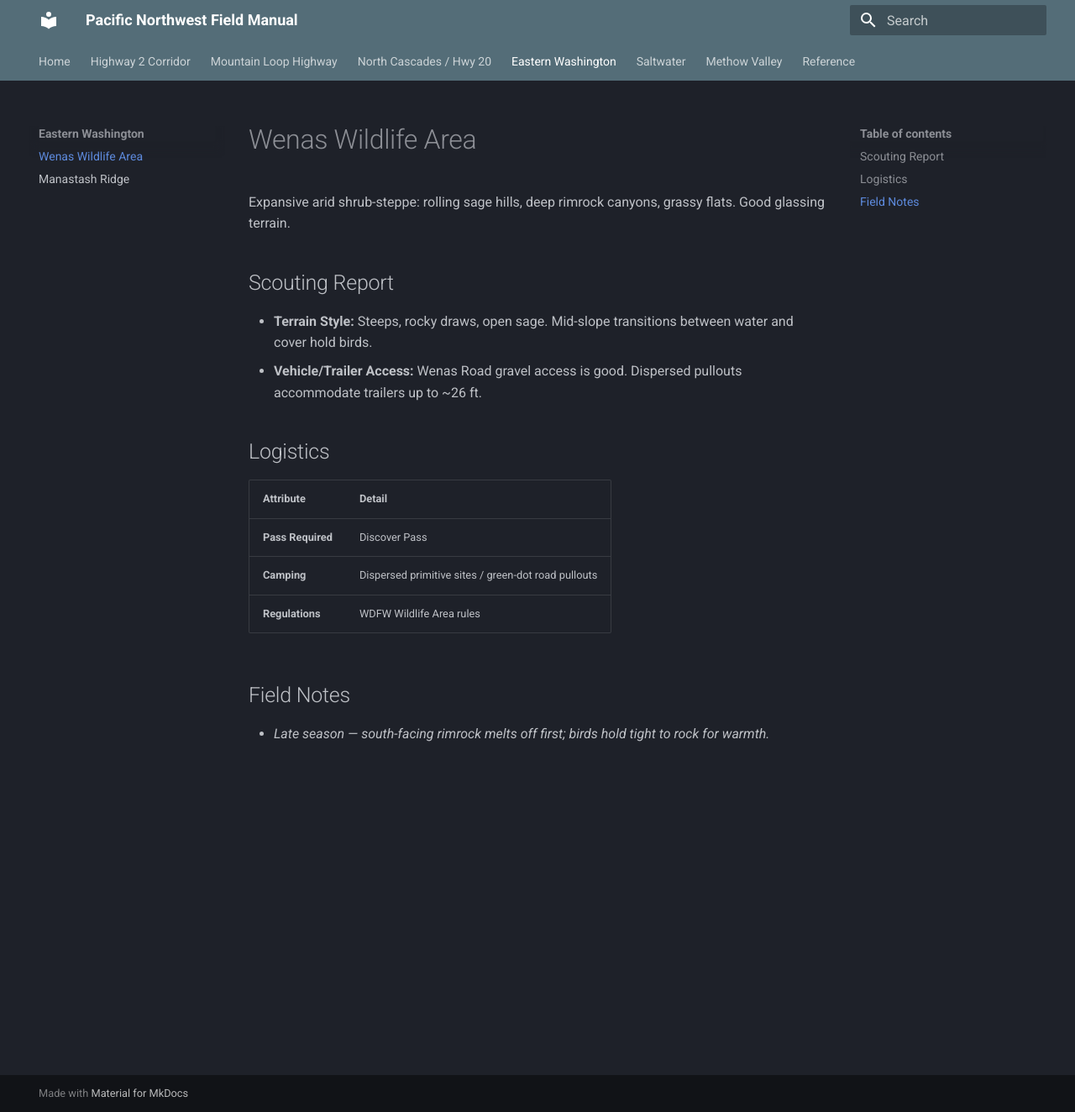
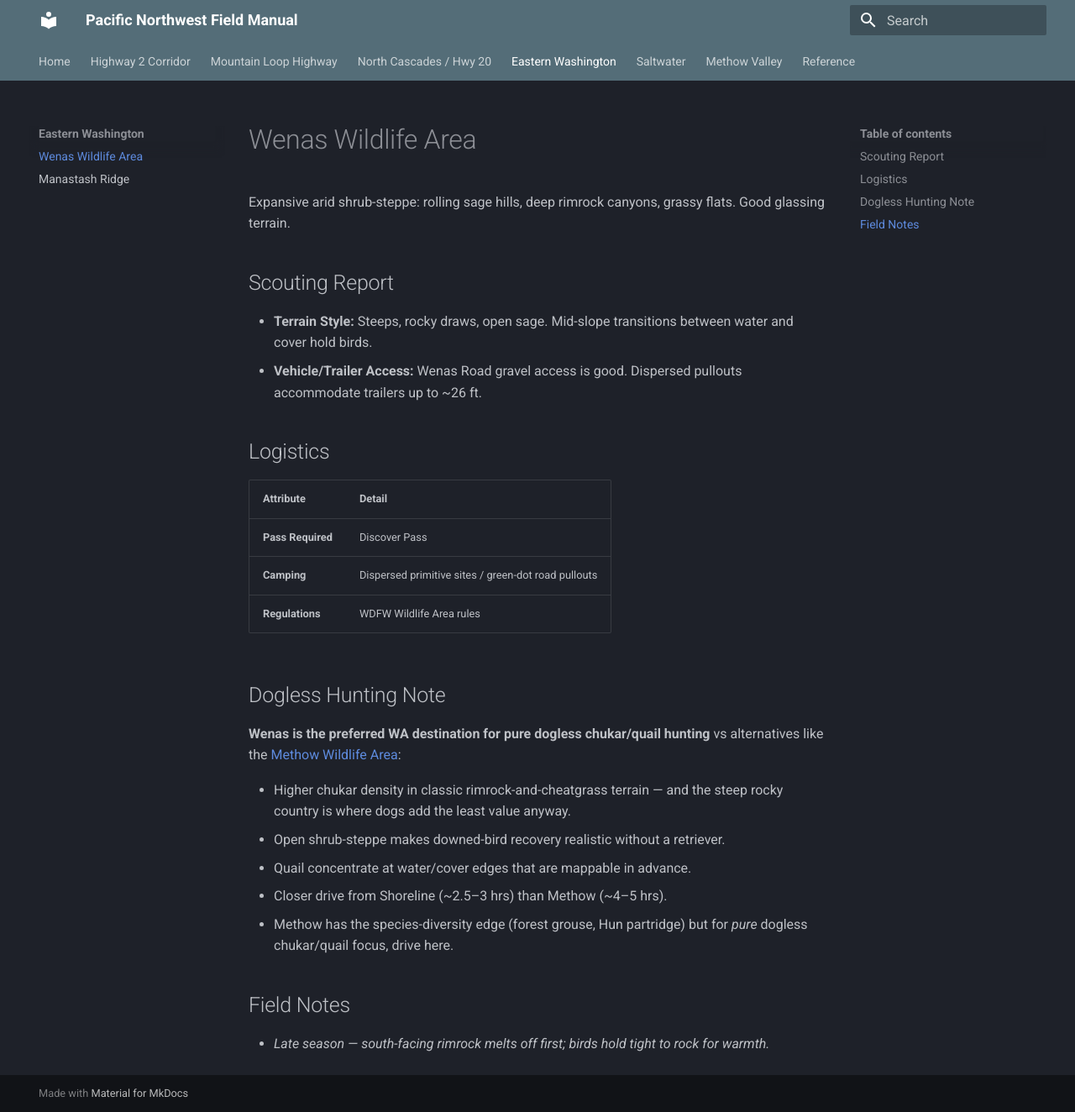
Before and after one commit to jdosher/outdoors-manual, an MkDocs documentation site: the page built from docs/3_eastern_wa/wenas_wildlife.md, in a window 1280 px wide and 1324 px high. Shown: the whole window at 84% size. Built offline with MkDocs 1.6.1 and Material for MkDocs 9.7.7, drawn with Linux system fonts in a browser that asks for light colours.

Commit message:
Add dogless hunting comparison: Wenas vs Methow

```diff
--- a/docs/3_eastern_wa/wenas_wildlife.md
+++ b/docs/3_eastern_wa/wenas_wildlife.md
@@ -21,5 +21,15 @@ Expansive arid shrub-steppe: rolling sage hills, deep rimrock canyons, grassy fl
 | **Camping** | Dispersed primitive sites / green-dot road pullouts |
 | **Regulations** | WDFW Wildlife Area rules |
 
+## Dogless Hunting Note
+
+**Wenas is the preferred WA destination for pure dogless chukar/quail hunting** vs alternatives like the [Methow Wildlife Area](../6_methow/methow_wildlife_area.md):
+
+* Higher chukar density in classic rimrock-and-cheatgrass terrain — and the steep rocky country is where dogs add the least value anyway.
+* Open shrub-steppe makes downed-bird recovery realistic without a retriever.
+* Quail concentrate at water/cover edges that are mappable in advance.
+* Closer drive from Shoreline (~2.5–3 hrs) than Methow (~4–5 hrs).
+* Methow has the species-diversity edge (forest grouse, Hun partridge) but for *pure* dogless chukar/quail focus, drive here.
+
 ## Field Notes
 * _Late season — south-facing rimrock melts off first; birds hold tight to rock for warmth._
```
Also changed, not shown: docs/6_methow/methow_wildlife_area.md (+1 -1 lines).
